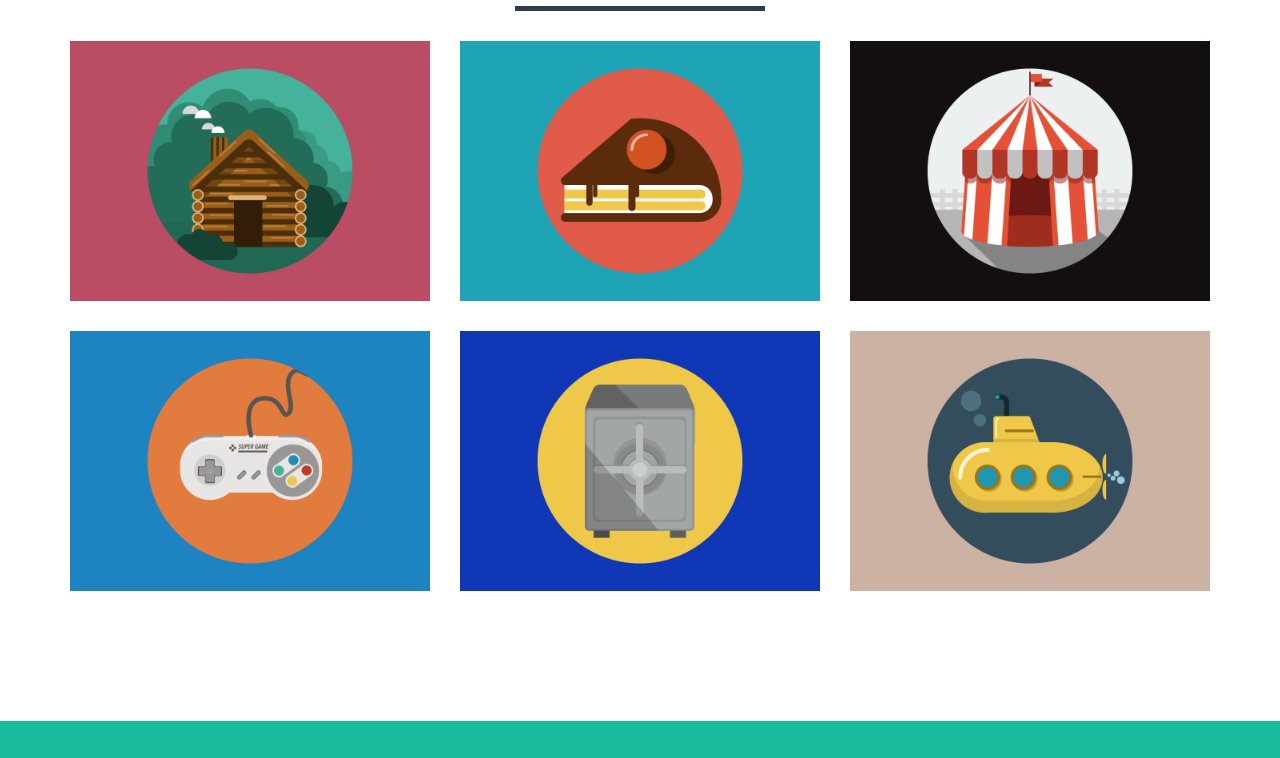
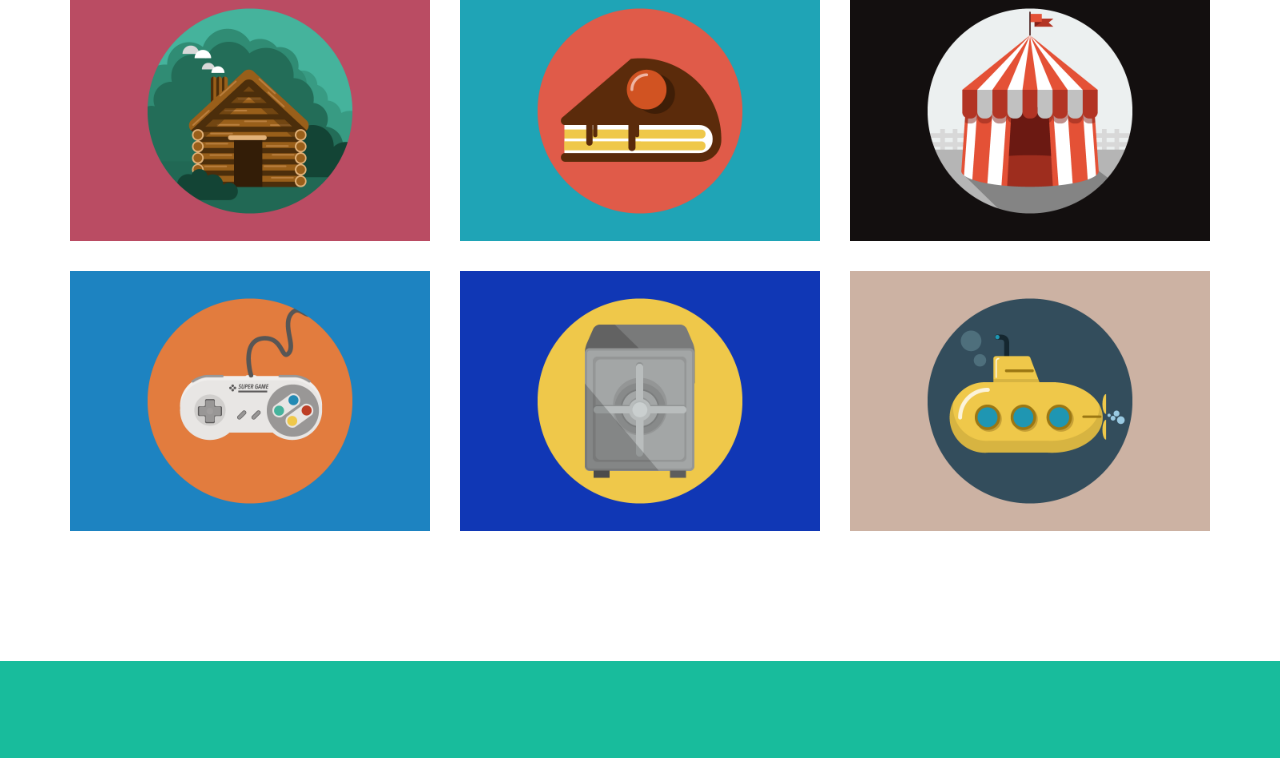
Before and after one commit to Kieran-Thompson/Kieran-Thompson.github.io, a plain HTML site: page index.html in a window 1280 px wide. Shown: the part 179-937 px from the top of the page. Drawn offline with nearby package versions, Linux system fonts and the light colour scheme.

Commit message:
Update index.html

```diff
--- a/index.html
+++ b/index.html
@@ -78,7 +78,6 @@
             <div class="row">
                 <div class="col-lg-13 text-center">
                     <h2>Portfolio</h2>
-                    <hr class="star-primary">
                 </div>
             </div>
             <div class="row">
```
